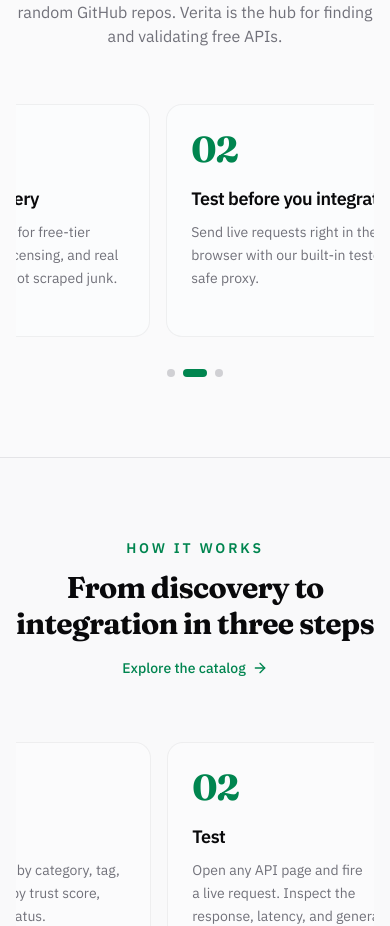
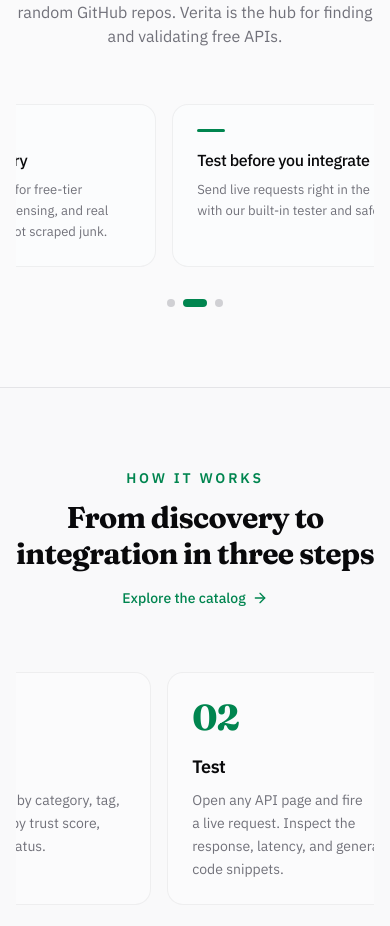
Before and after one commit to millareskenneth/Verita, a Next.js app: page / in a window 390 px wide. Shown: the part 1082-2008 px from the top of the page. Built offline with nearby package versions, Linux system fonts and the light colour scheme; no server answers.

Commit message:
style(landing): update Why Verita cards to replace numerals with 28x3px accent line
- Replaced numbers with 28px x 3px horizontal primary accent line (rounded 2px, 16px bottom margin)
- Kept How It Works sequential numbers untouched

```diff
--- a/src/components/landing/FeaturesSection.tsx
+++ b/src/components/landing/FeaturesSection.tsx
@@ -6,19 +6,19 @@
 
 const WHY_VERITA_ITEMS = [
   {
-    number: "01",
+    id: "curated-discovery",
     title: "Curated discovery",
     description:
       "Every API is vetted for free-tier availability, open licensing, and real documentation — not scraped junk.",
   },
   {
-    number: "02",
+    id: "test-before-integrate",
     title: "Test before you integrate",
     description:
       "Send live requests right in the browser with our built-in tester and safe proxy.",
   },
   {
-    number: "03",
+    id: "trust-before-ship",
     title: "Trust before you ship",
     description:
       "Security scans, dependency checks, and doc completeness roll up into an advisory trust score on every API page.",
@@ -54,17 +54,16 @@
         >
           {WHY_VERITA_ITEMS.map((item) => (
             <StaggerItem
-              key={item.number}
+              key={item.id}
               className="w-[78%] shrink-0 snap-start md:w-auto md:shrink md:snap-none"
             >
               <div className="group relative flex h-full flex-col rounded-2xl border border-border/60 bg-card/40 p-6 shadow-none transition-all duration-300 hover:-translate-y-1 hover:border-primary/40 hover:bg-card hover:shadow-md dark:bg-card/30">
-                <span className="font-display text-4xl font-bold tracking-tight text-primary sm:text-5xl">
-                  {item.number}
-                </span>
-                <h3 className="mt-4 text-lg font-semibold tracking-tight text-foreground transition-colors group-hover:text-primary">
+                {/* Thin horizontal accent line: 28px x 3px, rounded 2px, 16px bottom margin */}
+                <div className="mb-4 h-[3px] w-[28px] rounded-[2px] bg-primary" />
+                <h3 className="text-base font-medium tracking-tight text-foreground transition-colors group-hover:text-primary sm:text-lg">
                   {item.title}
                 </h3>
-                <p className="mt-2 text-sm leading-relaxed text-muted-foreground text-pretty">
+                <p className="mt-2 text-[13px] leading-[1.6] text-muted-foreground text-pretty">
                   {item.description}
                 </p>
               </div>
@@ -76,7 +75,7 @@
         <div className="mt-4 flex justify-center items-center gap-2 md:hidden">
           {WHY_VERITA_ITEMS.map((item, idx) => (
             <button
-              key={item.number}
+              key={item.id}
               onClick={() => scrollToIndex(idx)}
               aria-label={`Go to slide ${idx + 1}`}
               className={`h-2 rounded-full transition-all duration-300 ${
```
